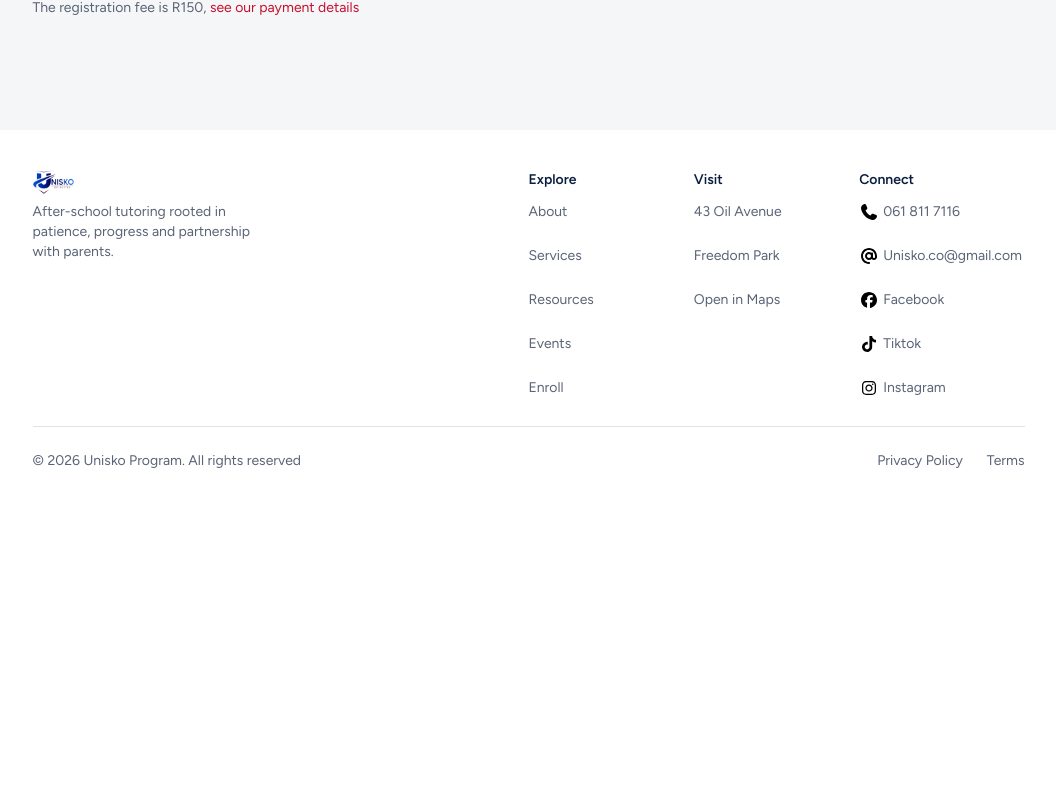
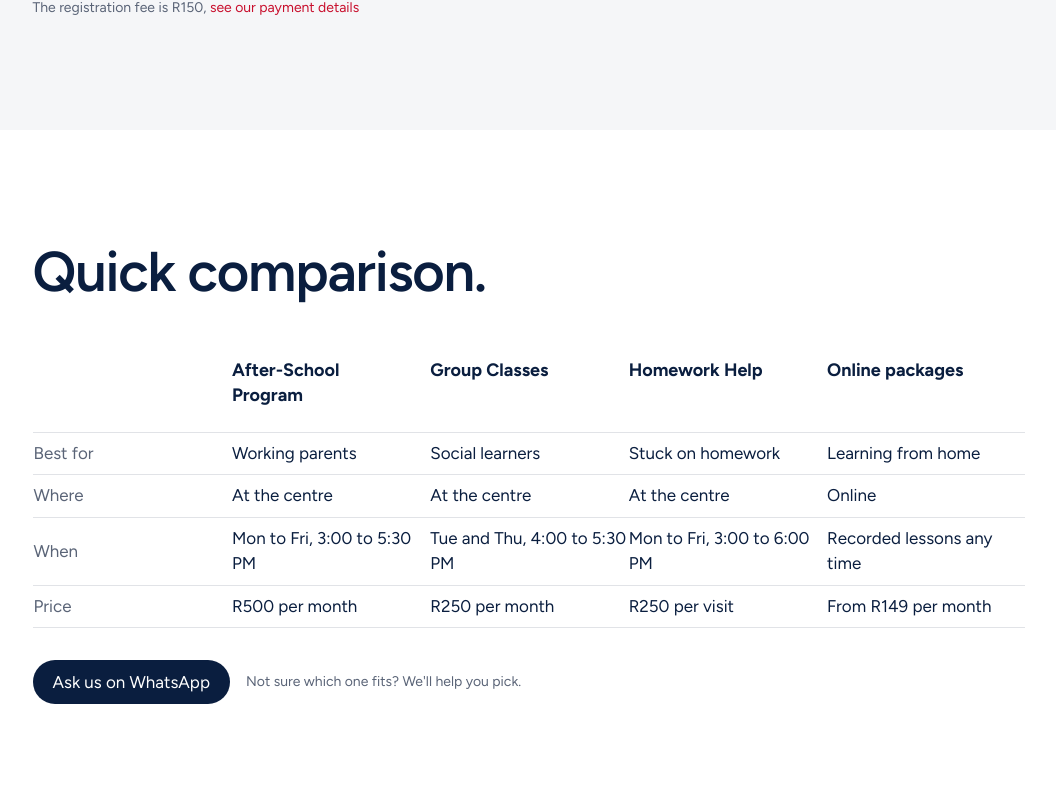
Before and after one commit to chillz-the-first/unisko, a React (Vite) app: page /services in a window 1280 px wide. Shown: the part 2656-3460 px from the top of the page, without its empty margins (104-1160 px from the left). Before the commit the page ends 3191 px from the top, so only its background shows below. Built offline with nearby package versions, Linux system fonts and the light colour scheme.

Commit message:
Added comparison table to services page

```diff
--- a/src/pages/Services.jsx
+++ b/src/pages/Services.jsx
@@ -79,6 +79,16 @@ const plans = [
         msg: "Hi Unisko, I'd like to know more about Unisko Premium.",
     },
 ];
+
+const comparison = {
+    columns: [" ", "After-School Program", "Group Classes", "Homework Help", "Online packages"],
+    rows: [
+        { label: "Best for", values: ["Working parents", "Social learners", "Stuck on homework", "Learning from home"] },
+        { label: "Where", values: ["At the centre", "At the centre", "At the centre", "Online"] },
+        { label: "When", values: ["Mon to Fri, 3:00 to 5:30 PM", "Tue and Thu, 4:00 to 5:30 PM", "Mon to Fri, 3:00 to 6:00 PM", "Recorded lessons any time"] },
+        { label: "Price", values: ["R500 per month", "R250 per month", "R250 per visit", "From R149 per month"] },
+    ],
+};
 
 function CheckIcon({ color = "", className = "" }) {
     return (
@@ -227,6 +237,45 @@ const Services = () => {
                     </p>
                 </div>
             </Section>
+
+            {/*Comparison section*/}
+            <Section>
+                <h2 className="text-headline text-navy font-semibold mb-8" id="compare-title">Quick comparison.</h2>
+
+                <div className="overflow-x-auto" tabIndex={0} role="region" aria-labelledby="compare-title">
+                    <table className="w-full text-left border-collapse min-w-[44rem]">
+                        <thead className="text-navy font-semibold">
+                            <tr className="border-b border-line">
+                                <th className="w-1/5 py-6 font-semibold text-navy align-top" />
+                                {comparison.columns.slice(1).map((column) => (
+                                    <th key={column} className="w-1/5 py-6 pr-6 font-bold text-navy text-lg leading-snug align-top">
+                                        <span className="max-w-[140px] block">{column}</span>
+                                    </th>
+                                ))}
+                            </tr>
+                        </thead>
+                        <tbody>
+                        {comparison.rows.map((row) => (
+                            <tr key={row.label}>
+                                <th className="text-muted font-normal border-b border-line py-2">{row.label}</th>
+                                {row.values.map((value) => (
+                                    <td key={value} className="border-b border-line py-2">{value}</td>
+                                ))}
+                            </tr>
+                        ))}
+                        </tbody>
+                    </table>
+                </div>
+
+                <div className="flex flex-col md:flex-row items-center mt-8 gap-4">
+                    <Button  variant="ink"
+                             href={getWhatsAppUrl("Hi Unisko, can you please explain the differences in your provided packages.")}
+                    >
+                        Ask us on WhatsApp
+                    </Button>
+                    <p className="text-muted text-sm">Not sure which one fits? We'll help you pick.</p>
+                </div>
+            </Section>
         </div>
     );
 };
```
